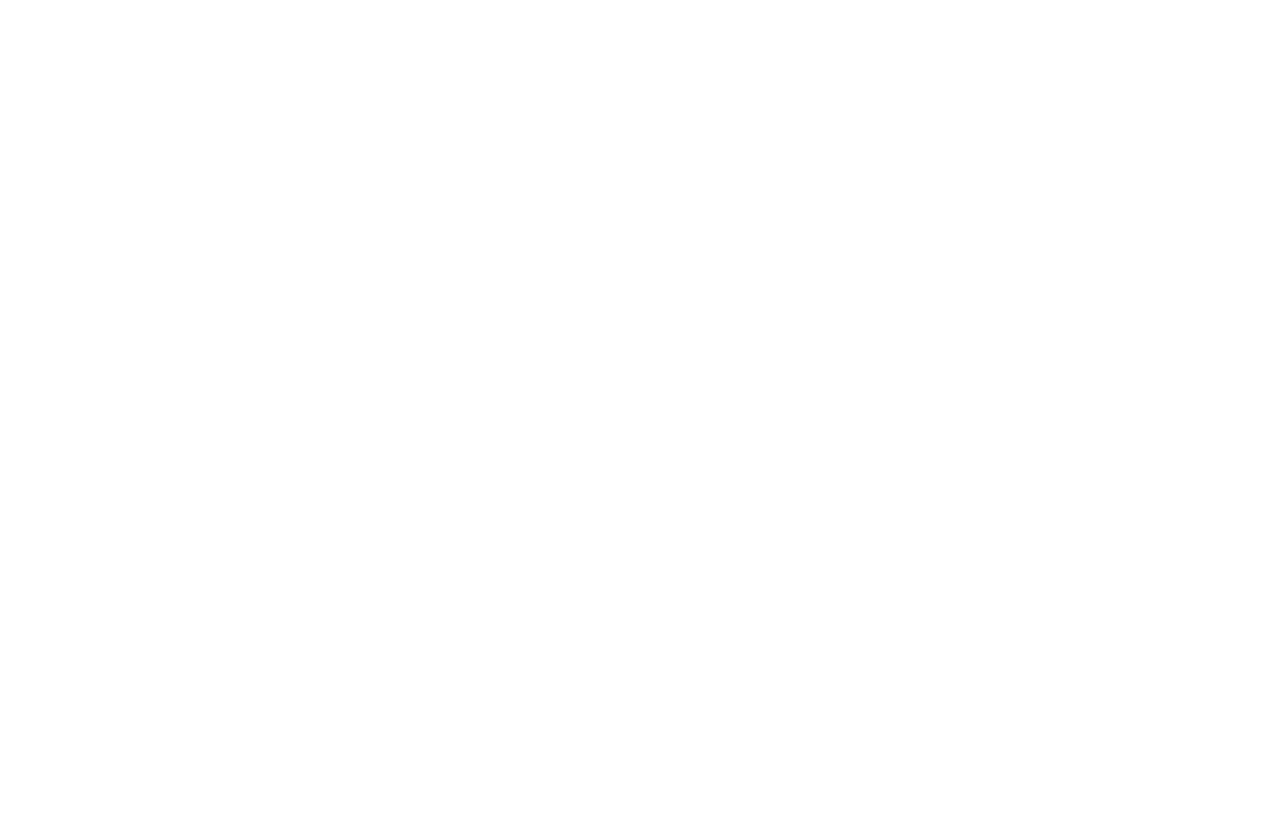
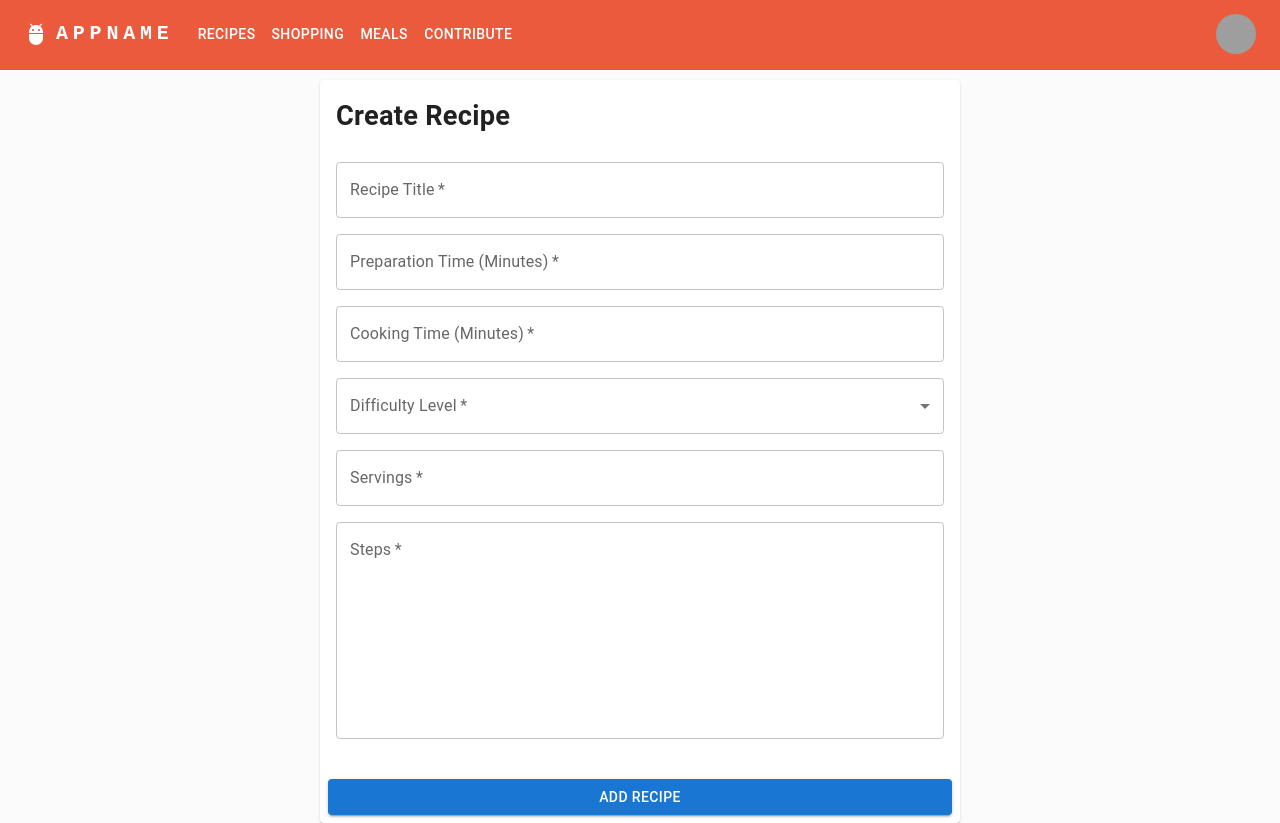
Before and after one commit to yy-personal/rmmps, a React (Create React App) app in the folder frontend/: page /contribute in a window 1280 px wide. Before the commit this address had no page. Before the commit the page ends 800 px from the top, so only its background shows below. Built offline with nearby package versions, Linux system fonts and the light colour scheme; grey boxes are pictures that could not be loaded.

Commit message:
feat: add redirect to and from Recipe Form page

```diff
--- a/frontend/src/components/Header/Header.tsx
+++ b/frontend/src/components/Header/Header.tsx
@@ -12,11 +12,13 @@
 import Tooltip from "@mui/material/Tooltip";
 import MenuItem from "@mui/material/MenuItem";
 import AdbIcon from "@mui/icons-material/Adb";
+import { useNavigate } from "react-router-dom";
 
-const pages = ["Recipes", "Shopping", "Meals"];
+const pages = ["recipes", "shopping", "meals", "contribute"];
 const settings = ["Profile", "Account", "Dashboard", "Logout"];
 
 function Header() {
+  const navigate = useNavigate();
   const [anchorElNav, setAnchorElNav] = React.useState<null | HTMLElement>(
     null
   );
@@ -37,6 +39,10 @@
 
   const handleCloseUserMenu = () => {
     setAnchorElUser(null);
+  };
+
+  const redirect = (page: string) => {
+    navigate(`${page}`);
   };
 
   return (
@@ -90,7 +96,13 @@
               sx={{ display: { xs: "block", md: "none" } }}
             >
               {pages.map((page) => (
-                <MenuItem key={page} onClick={handleCloseNavMenu}>
+                <MenuItem
+                  key={page}
+                  onClick={() => {
+                    handleCloseNavMenu();
+                    redirect(page);
+                  }}
+                >
                   <Typography sx={{ textAlign: "center" }}>{page}</Typography>
                 </MenuItem>
               ))}
@@ -119,7 +131,10 @@
             {pages.map((page) => (
               <Button
                 key={page}
-                onClick={handleCloseNavMenu}
+                onClick={() => {
+                  handleCloseNavMenu();
+                  redirect(page);
+                }}
                 sx={{ my: 2, color: "white", display: "block" }}
               >
                 {page}
@@ -129,7 +144,8 @@
           <Box sx={{ flexGrow: 0 }}>
             <Tooltip title="Open settings">
               <IconButton onClick={handleOpenUserMenu} sx={{ p: 0 }}>
-                <Avatar alt="Remy Sharp" src="/static/images/avatar/2.jpg" />
+                {/*TODO: change alt to username instead of hard-coding*/}
+                <Avatar alt="Muqaffa Sharp" src="/static/images/avatar/2.jpg" />
               </IconButton>
             </Tooltip>
             <Menu
--- a/frontend/src/components/RecipeForm/RecipeForm.tsx
+++ b/frontend/src/components/RecipeForm/RecipeForm.tsx
@@ -1,4 +1,5 @@
 import { useState } from "react";
+import { useNavigate } from "react-router-dom";
 
 import {
   Button,
@@ -18,6 +19,7 @@
 import { useHttpClient } from "hooks/http-hook";
 
 function RecipeForm() {
+  const navigate = useNavigate();
   const [recipeFormState, setRecipeFormState] = useState({
     title: "",
     description: "",
@@ -79,6 +81,7 @@
         setErrorMessage(responseData.message || "unknown error message");
       } else {
         alert("successfully created recipe");
+        navigate("/");
       }
     } catch (err: any) {
       setErrorMessage(err.message);
--- a/frontend/src/index.tsx
+++ b/frontend/src/index.tsx
@@ -15,7 +15,7 @@
       <Routes>
         <Route path="/" element={<App />}>
           <Route path="/" element={<RecipeList />} />
-          <Route path="/recipe/new" element={<RecipeForm />} />
+          <Route path="/contribute/" element={<RecipeForm />} />
           {/* <Route path="*" element={<PageNotFound />} /> */}
         </Route>
       </Routes>
```
